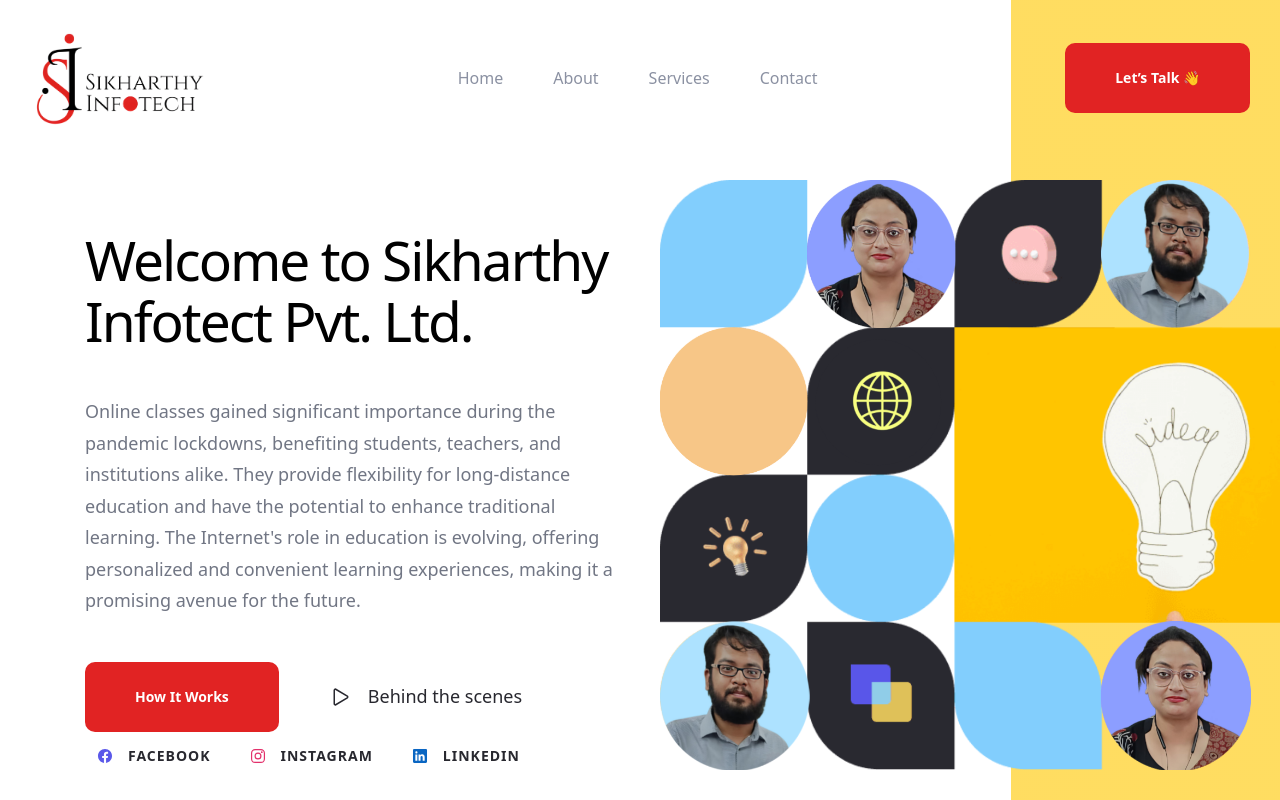
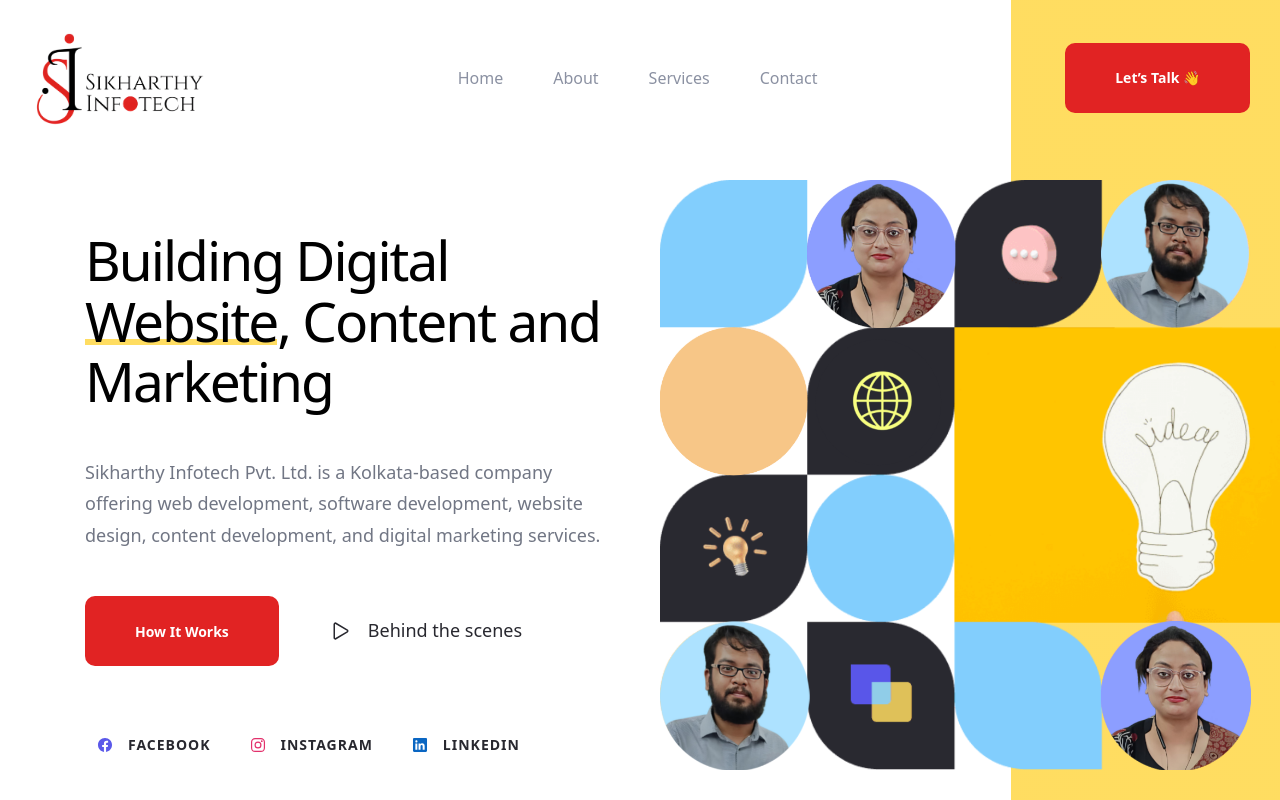
Before and after one commit to iamPankajGhosh/siplhub.vercel.app, a React (Vite) app in the folder frontend_react/: page /about in a window 1280 px wide. Shown: the top 800 px of the page. Built offline with nearby package versions, Linux system fonts and the light colour scheme.

Commit message:
Revert "Merge pull request #8 from iamPankajGhosh/feature/add-hero-home"
This reverts commit 90453bfc47f74764cf7e9b44b3805b3cffcc407e, reversing
changes made to c7af8f70eb7f5b07fc2eae7e9182faaad47c5343.

```diff
--- a/frontend_react/src/containers/Hero/Hero.jsx
+++ b/frontend_react/src/containers/Hero/Hero.jsx
@@ -5,15 +5,22 @@
 
 import "./Hero.css";
 
-export default function Hero({ title, text, heroBanner }) {
+export default function Hero() {
   return (
     <>
       <section className="section hero" id="home" aria-label="hero">
         <div className="container">
           <div className="hero-content">
-            <h1 className="h1 hero-title">{title}</h1>
+            <h1 className="h1 hero-title">
+              Building Digital <span className="has-before"> Website</span>,
+              Content and Marketing
+            </h1>
 
-            <p className="hero-text">{text}</p>
+            <p className="hero-text">
+              Sikharthy Infotech Pvt. Ltd. is a Kolkata-based company offering
+              web development, software development, website design, content
+              development, and digital marketing services.
+            </p>
 
             <div className="wrapper">
               <Link
@@ -74,7 +81,7 @@
 
           <figure className="hero-banner">
             <img
-              src={heroBanner}
+              src={images.heroBanner}
               width="794"
               height="637"
               alt="hero banner"
--- a/frontend_react/src/pages/About.jsx
+++ b/frontend_react/src/pages/About.jsx
@@ -1,7 +1,6 @@
 import React from "react";
 import { Preloader, Navbar, Footer } from "../components";
 import { Hero } from "../containers";
-import images from "../constants/images";
 
 export default function About() {
   return (
@@ -11,11 +10,7 @@
 
       <main>
         <article>
-          <Hero
-            title="Welcome to Sikharthy Infotect Pvt. Ltd."
-            text="Online classes gained significant importance during the pandemic lockdowns, benefiting students, teachers, and institutions alike. They provide flexibility for long-distance education and have the potential to enhance traditional learning. The Internet's role in education is evolving, offering personalized and convenient learning experiences, making it a promising avenue for the future."
-            heroBanner={images.heroBanner}
-          />
+          <Hero />
         </article>
       </main>
 
--- a/frontend_react/src/pages/Home.jsx
+++ b/frontend_react/src/pages/Home.jsx
@@ -1,6 +1,5 @@
 import React from "react";
 import { Link } from "react-router-dom";
-
 
 import { Preloader, Navbar, Footer } from "../components";
 import images from "../constants/images";
@@ -14,17 +13,8 @@
 
       <main>
         <article>
-          <Hero
-            title="Building Digital, Website
-              Content and Marketing"
-            text="Sikharthy Infotech Pvt. Ltd. is a Kolkata-based company offering
-            web development, software development, website design, content
-            development, and digital marketing services."
-            heroBanner={images.heroBanner}
-          />
-
+          <Hero />
           <Service />
-
 
           {/* #FEATURE */}
 
--- a/frontend_react/src/pages/Services.jsx
+++ b/frontend_react/src/pages/Services.jsx
@@ -10,10 +10,6 @@
 
       <main>
         <article>
-          <Hero
-            title="Elevate Your Business with Our Exceptional Services"
-            text="In today's dynamic business landscape, effective management is paramount to achieving success and staying competitive. At Sikharthy Infotect, we are committed to helping you take charge of your business and propel it to new heights through our comprehensive suite of services."
-          />
           <Hero />
           <Service />
         </article>
```
